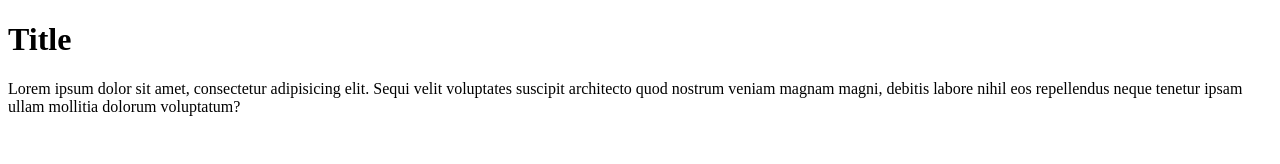
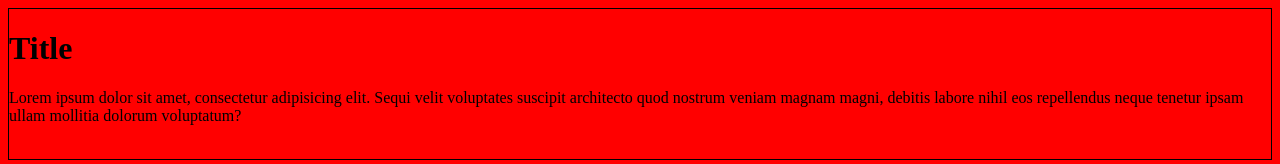
Before and after one commit to crisanlucid/git_example_1, a plain HTML site: page index.html in a window 1280 px wide. Drawn offline with Linux system fonts and the light colour scheme.

Commit message:
Add new Intro Functionality

```diff
--- a/index.html
+++ b/index.html
@@ -4,6 +4,7 @@
     <meta charset="UTF-8">
     <meta name="viewport" content="width=device-width, initial-scale=1.0">
     <meta http-equiv="X-UA-Compatible" content="ie=edge">
+    <link rel="stylesheet" href="main.css">
     <title>Index Page</title>
 </head>
 <body>
--- /dev/null
+++ b/main.css
@@ -0,0 +1,8 @@
+body {
+ background: red;
+}
+
+.wrapper {
+    border: 1px solid black;
+    background: red;
+}
```
